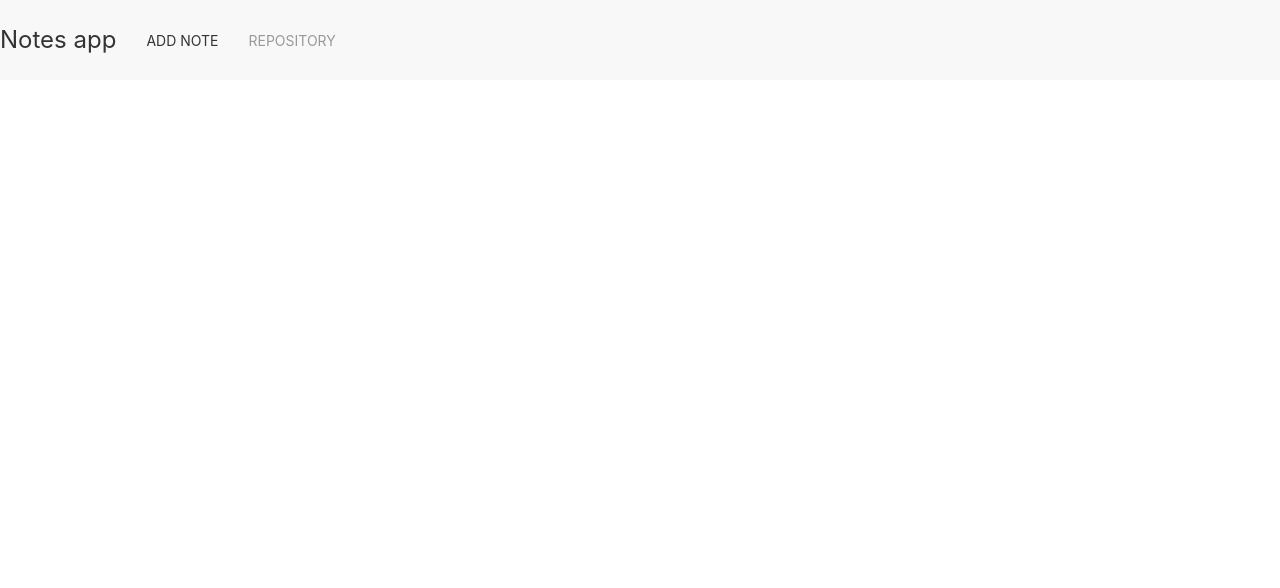
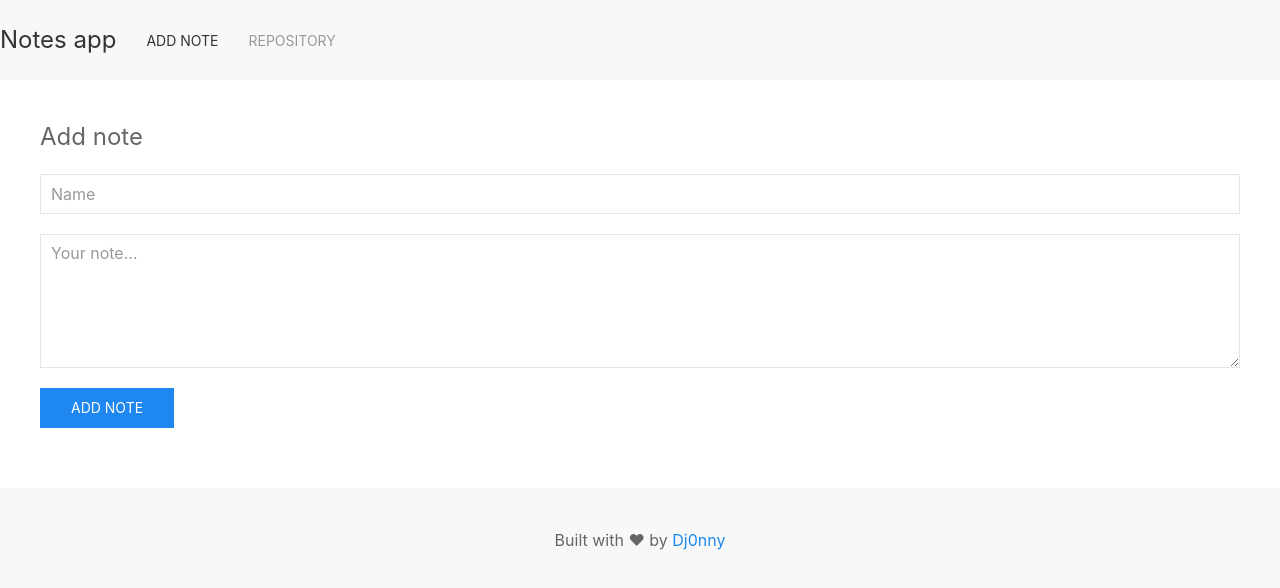
Before and after one commit to dj0nny/notes-app, a Vue app: page /#/add in a window 1280 px wide. Shown: the top 588 px of the page. Built offline with nearby package versions, Linux system fonts and the light colour scheme.

Commit message:
setup notes component and add note form

```diff
--- a/package.json
+++ b/package.json
@@ -10,6 +10,7 @@
   "dependencies": {
     "core-js": "^3.6.5",
     "uikit": "^3.5.5",
+    "uuid": "^8.2.0",
     "vue": "^2.6.11",
     "vue-router": "^3.2.0"
   },
--- a/src/App.vue
+++ b/src/App.vue
@@ -1,17 +1,22 @@
 <template>
   <div id="app">
     <Header />
-    <router-view/>
+    <div class="uk-container uk-margin-medium-top">
+      <router-view/>
+    </div>
+    <Footer />
   </div>
 </template>
 
 <script>
 import Header from './components/Header.vue';
+import Footer from './components/Footer.vue';
 
 export default {
   name: 'App',
   components: {
     Header,
+    Footer,
   },
 };
 </script>
--- /dev/null
+++ b/src/components/Footer.vue
@@ -0,0 +1,13 @@
+<template>
+  <footer class="uk-margin-medium-top uk-background-muted uk-padding">
+    <div class="uk-text-center">
+      Built with ❤ by <a href="https://github.com/Dj0nny" target="_blank">Dj0nny</a>
+    </div>
+  </footer>
+</template>
+
+<script>
+export default {
+  name: 'Footer',
+};
+</script>
--- a/src/components/Header.vue
+++ b/src/components/Header.vue
@@ -3,7 +3,7 @@
     <div class="uk-navbar-left">
       <ul class="uk-navbar-nav">
         <a href="" class="uk-navbar-item uk-logo">Notes app</a>
-        <li class="uk-active"><a href="">Add note</a></li>
+        <li class="uk-active"><router-link :to="{name: 'AddNote'}">Add note</router-link></li>
         <li class="uk-parent"><a href="">Repository</a></li>
         <li><a href=""></a></li>
       </ul>
--- a/src/router/index.js
+++ b/src/router/index.js
@@ -1,6 +1,7 @@
 import Vue from 'vue';
 import VueRouter from 'vue-router';
 import Home from '../views/Home.vue';
+import AddNote from '../views/AddNote.vue';
 
 Vue.use(VueRouter);
 
@@ -10,6 +11,11 @@ const routes = [
     name: 'Home',
     component: Home,
   },
+  {
+    path: '/add',
+    name: 'AddNote',
+    component: AddNote,
+  },
 ];
 
 const router = new VueRouter({
--- /dev/null
+++ b/src/views/AddNote.vue
@@ -0,0 +1,44 @@
+<template>
+  <div class="add-note">
+    <div class="form-wrapper">
+      <form @submit.prevent="addNote">
+        <fieldset class="uk-fieldset">
+          <legend class="uk-legend">Add note</legend>
+          <div class="uk-margin">
+            <input class="uk-input" type="text" v-model="note.name" placeholder="Name">
+          </div>
+          <div class="uk-margin">
+            <textarea class="uk-textarea" rows="5" v-model="note.body" placeholder="Your note..."></textarea>
+          </div>
+          <div class="uk-margin">
+            <button class="uk-button uk-button-primary" type="submit">Add note</button>
+          </div>
+        </fieldset>
+      </form>
+    </div>
+  </div>
+</template>
+
+<script>
+import { v4 as uuidv4 } from 'uuid';
+
+export default {
+  name: 'AddNote',
+  data: () => ({
+    note: {
+      name: '',
+      body: '',
+    },
+  }),
+  methods: {
+    addNote() {
+      this.note.id = uuidv4();
+      const notes = JSON.parse(localStorage.getItem('notes'));
+      notes.push(this.note);
+      localStorage.setItem('notes', JSON.stringify(notes));
+      this.note.name = '';
+      this.note.body = '';
+    },
+  },
+};
+</script>
--- a/src/views/Home.vue
+++ b/src/views/Home.vue
@@ -1,5 +1,17 @@
 <template>
   <div class="home">
+    <div class="empty uk-text-center uk-text-lead" v-if="notes.length === 0">
+      No notes added
+    </div>
+    <div class="uk-child-width-1-2@s uk-grid-match uk-grid-medium" uk-grid v-else>
+      <div v-for="note in notes" :key="note.id">
+        <div class="uk-card uk-card-primary uk-card-hover uk-card-body uk-light">
+          <span class="uk-margin-small-right delete" uk-icon="close"></span>
+          <h3 class="uk-card-title uk-margin-small">{{note.name}}</h3>
+          <p>{{note.body}}</p>
+        </div>
+      </div>
+    </div>
   </div>
 </template>
 
@@ -7,5 +19,27 @@
 
 export default {
   name: 'Home',
+  data: () => ({
+    notes: [],
+  }),
+  mounted() {
+    if (localStorage.getItem('notes') === null) {
+      localStorage.setItem('notes', JSON.stringify([]));
+    } else {
+      this.notes = JSON.parse(localStorage.getItem('notes'));
+    }
+  },
 };
 </script>
+
+<style scoped>
+.delete {
+  position: absolute;
+  top: 15px;
+  right: 20px;
+}
+
+.delete:hover {
+  cursor: pointer;
+}
+</style>
```
Also changed, not shown: .eslintrc.js, 1 other file (tests, documents, lock files or other folders).
